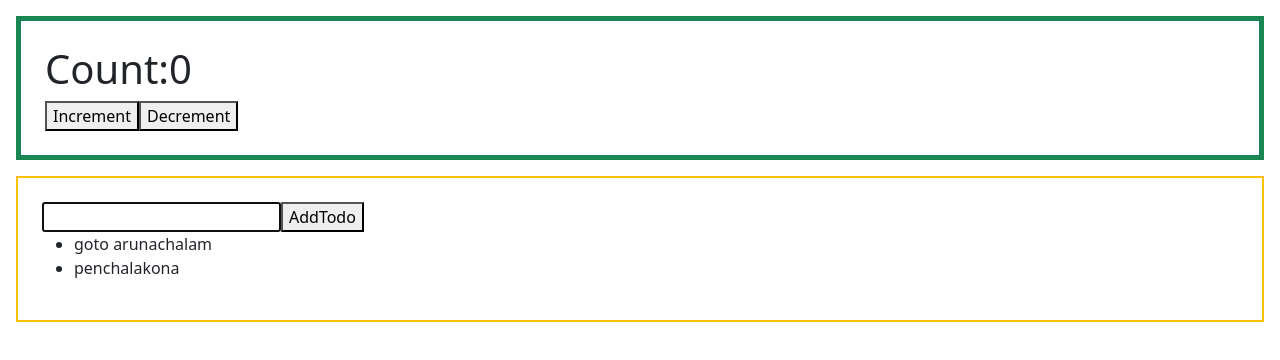
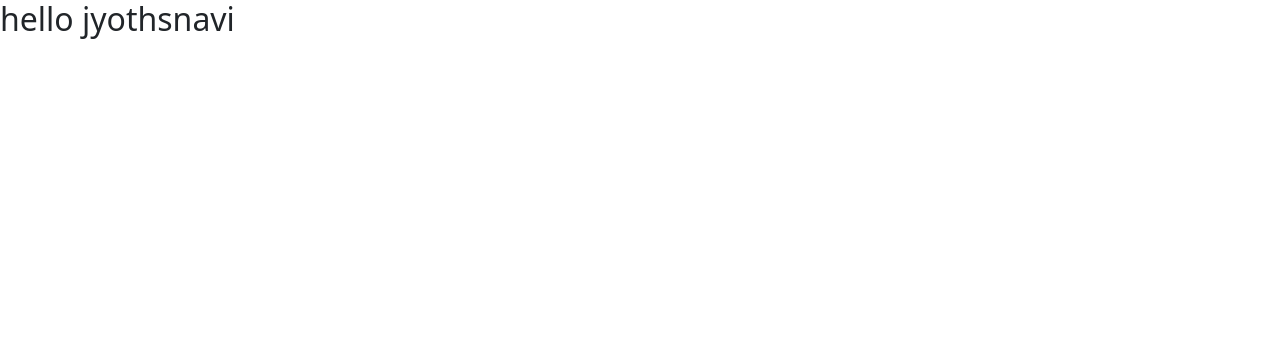
Before and after one commit to jyothsnaviboddu/todoapplication, a React (Vite) app: page / in a window 1280 px wide. Shown: the top 360 px of the page. Built offline with nearby package versions, Linux system fonts and the light colour scheme.

Commit message:
basic routing

```diff
--- a/package.json
+++ b/package.json
@@ -12,7 +12,8 @@
   "dependencies": {
     "bootstrap": "^5.3.8",
     "react": "^19.2.0",
-    "react-dom": "^19.2.0"
+    "react-dom": "^19.2.0",
+    "react-router-dom": "^6.30.3"
   },
   "devDependencies": {
     "@eslint/js": "^9.39.1",
--- a/src/App.jsx
+++ b/src/App.jsx
@@ -23,9 +23,7 @@ function App()
   var a="harshitha"
   return  <myContext.Provider value={{c,a,abc}}>
 
-            <Counter/>
-            <Todolist/>
-
+                <h2>hello jyothsnavi</h2>
          </myContext.Provider>
 
 
--- a/src/main.jsx
+++ b/src/main.jsx
@@ -2,9 +2,31 @@ import { StrictMode } from 'react'
 import { createRoot } from 'react-dom/client'
 import './index.css'
 import App from './App.jsx'
+import Counter from './Counter.jsx'
+import Todolist from './Todolist/Todolist.jsx'
+import Stopwatch from './Stopwatch.jsx'
+import { createBrowserRouter,RouterProvider} from 'react-router-dom';
+const route=createBrowserRouter([
+    {
+        path:"/",
+        element:<App/>
+    },
+    {
+        path:"/counter",
+        element:<Counter/>
+    },
+    {
+        path:"/todolist",
+        element:<Todolist></Todolist>
+    },
+    {
+        path:"/stopwatch",
+        element:<Stopwatch></Stopwatch>
+    }
+])
 
 createRoot(document.getElementById('root')).render(
 
-    <App />
+    <RouterProvider router={route}/>
 
 )
```
Also changed, not shown: 1 other file (tests, documents, lock files or other folders).
